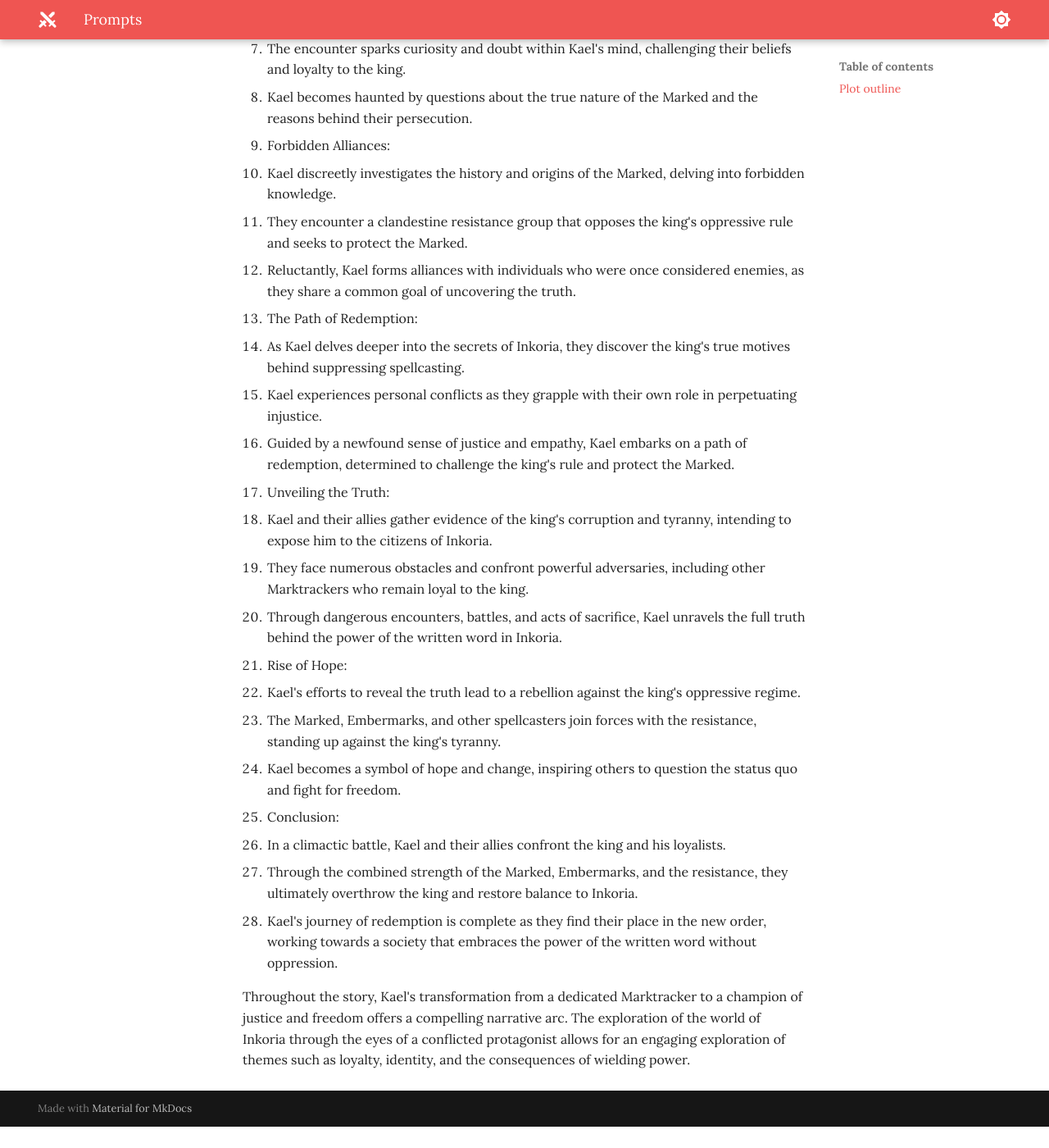
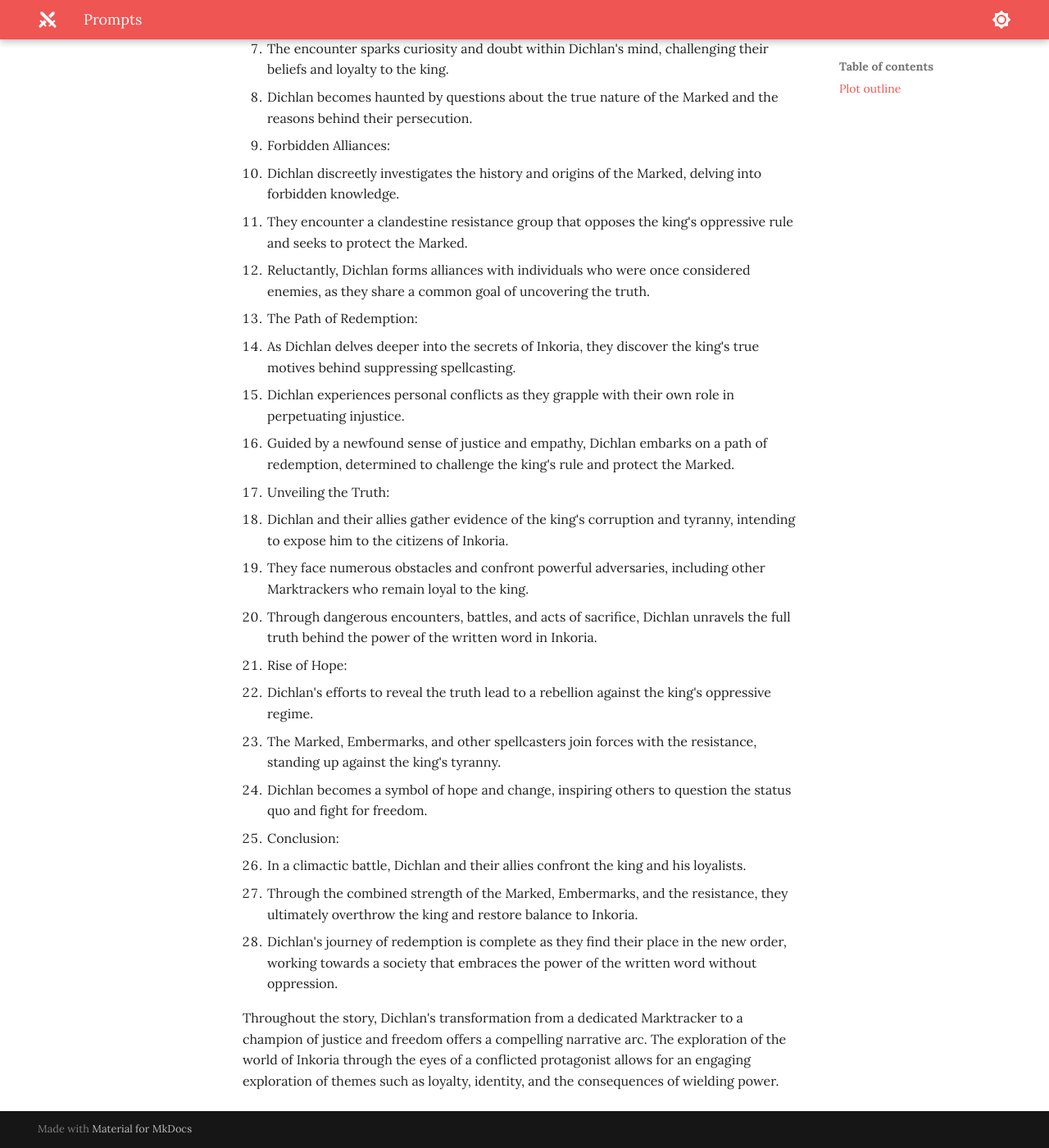
Before and after one commit to jonasmcferreira/adventures, an MkDocs documentation site: the page built from docs/inkoria/prompts.md, in a window 1280 px wide and 1400 px high, scrolled down 862 px. Shown: the whole window at 82% size. Built offline with MkDocs 1.6.1 and Material for MkDocs 9.7.7, drawn with Linux system fonts in a browser that asks for light colours; before the commit the page ends 2236 px from its top, so only the background shows below that; some of the changed text lies outside the part shown.

Commit message:
modified docs/inkoria/prompts.md

```diff
--- a/docs/inkoria/prompts.md
+++ b/docs/inkoria/prompts.md
@@ -10,38 +10,38 @@
 Title: "Embers of Redemption"
 
 1. Introduction:
-   - Introduce the protagonist, a skilled and loyal Marktracker named Kael.
-   - Establish Kael's dedication to upholding the king's law and capturing the Marked individuals.
+   - Introduce the protagonist, a skilled and loyal Marktracker named Dichlan.
+   - Establish Dichlan's dedication to upholding the king's law and capturing the Marked individuals.
    - Highlight the oppressive atmosphere and the king's rule forbidding spellcasting.
 
 2. Discovery of Doubt:
-   - During a routine hunt for the Marked, Kael encounters an Embermark, a powerful fire-wielding Spellcaster.
-   - The encounter sparks curiosity and doubt within Kael's mind, challenging their beliefs and loyalty to the king.
-   - Kael becomes haunted by questions about the true nature of the Marked and the reasons behind their persecution.
+   - During a routine hunt for the Marked, Dichlan encounters an Embermark, a powerful fire-wielding Spellcaster.
+   - The encounter sparks curiosity and doubt within Dichlan's mind, challenging their beliefs and loyalty to the king.
+   - Dichlan becomes haunted by questions about the true nature of the Marked and the reasons behind their persecution.
 
 3. Forbidden Alliances:
-   - Kael discreetly investigates the history and origins of the Marked, delving into forbidden knowledge.
+   - Dichlan discreetly investigates the history and origins of the Marked, delving into forbidden knowledge.
    - They encounter a clandestine resistance group that opposes the king's oppressive rule and seeks to protect the Marked.
-   - Reluctantly, Kael forms alliances with individuals who were once considered enemies, as they share a common goal of uncovering the truth.
+   - Reluctantly, Dichlan forms alliances with individuals who were once considered enemies, as they share a common goal of uncovering the truth.
 
 4. The Path of Redemption:
-   - As Kael delves deeper into the secrets of Inkoria, they discover the king's true motives behind suppressing spellcasting.
-   - Kael experiences personal conflicts as they grapple with their own role in perpetuating injustice.
-   - Guided by a newfound sense of justice and empathy, Kael embarks on a path of redemption, determined to challenge the king's rule and protect the Marked.
+   - As Dichlan delves deeper into the secrets of Inkoria, they discover the king's true motives behind suppressing spellcasting.
+   - Dichlan experiences personal conflicts as they grapple with their own role in perpetuating injustice.
+   - Guided by a newfound sense of justice and empathy, Dichlan embarks on a path of redemption, determined to challenge the king's rule and protect the Marked.
 
 5. Unveiling the Truth:
-   - Kael and their allies gather evidence of the king's corruption and tyranny, intending to expose him to the citizens of Inkoria.
+   - Dichlan and their allies gather evidence of the king's corruption and tyranny, intending to expose him to the citizens of Inkoria.
    - They face numerous obstacles and confront powerful adversaries, including other Marktrackers who remain loyal to the king.
-   - Through dangerous encounters, battles, and acts of sacrifice, Kael unravels the full truth behind the power of the written word in Inkoria.
+   - Through dangerous encounters, battles, and acts of sacrifice, Dichlan unravels the full truth behind the power of the written word in Inkoria.
 
 6. Rise of Hope:
-   - Kael's efforts to reveal the truth lead to a rebellion against the king's oppressive regime.
+   - Dichlan's efforts to reveal the truth lead to a rebellion against the king's oppressive regime.
    - The Marked, Embermarks, and other spellcasters join forces with the resistance, standing up against the king's tyranny.
-   - Kael becomes a symbol of hope and change, inspiring others to question the status quo and fight for freedom.
+   - Dichlan becomes a symbol of hope and change, inspiring others to question the status quo and fight for freedom.
 
 7. Conclusion:
-   - In a climactic battle, Kael and their allies confront the king and his loyalists.
+   - In a climactic battle, Dichlan and their allies confront the king and his loyalists.
    - Through the combined strength of the Marked, Embermarks, and the resistance, they ultimately overthrow the king and restore balance to Inkoria.
-   - Kael's journey of redemption is complete as they find their place in the new order, working towards a society that embraces the power of the written word without oppression.
+   - Dichlan's journey of redemption is complete as they find their place in the new order, working towards a society that embraces the power of the written word without oppression.
 
-Throughout the story, Kael's transformation from a dedicated Marktracker to a champion of justice and freedom offers a compelling narrative arc. The exploration of the world of Inkoria through the eyes of a conflicted protagonist allows for an engaging exploration of themes such as loyalty, identity, and the consequences of wielding power.
+Throughout the story, Dichlan's transformation from a dedicated Marktracker to a champion of justice and freedom offers a compelling narrative arc. The exploration of the world of Inkoria through the eyes of a conflicted protagonist allows for an engaging exploration of themes such as loyalty, identity, and the consequences of wielding power.
```
